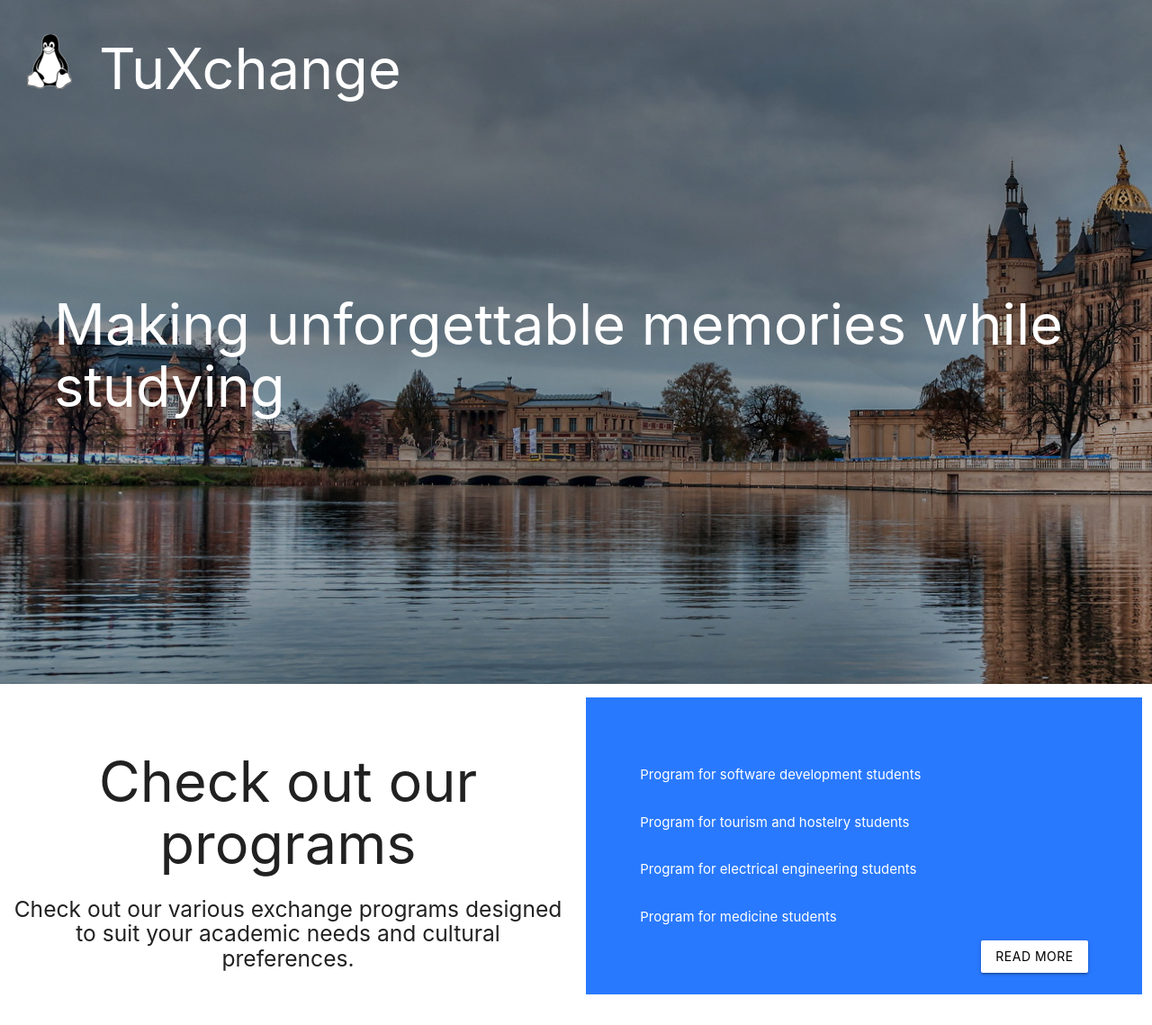
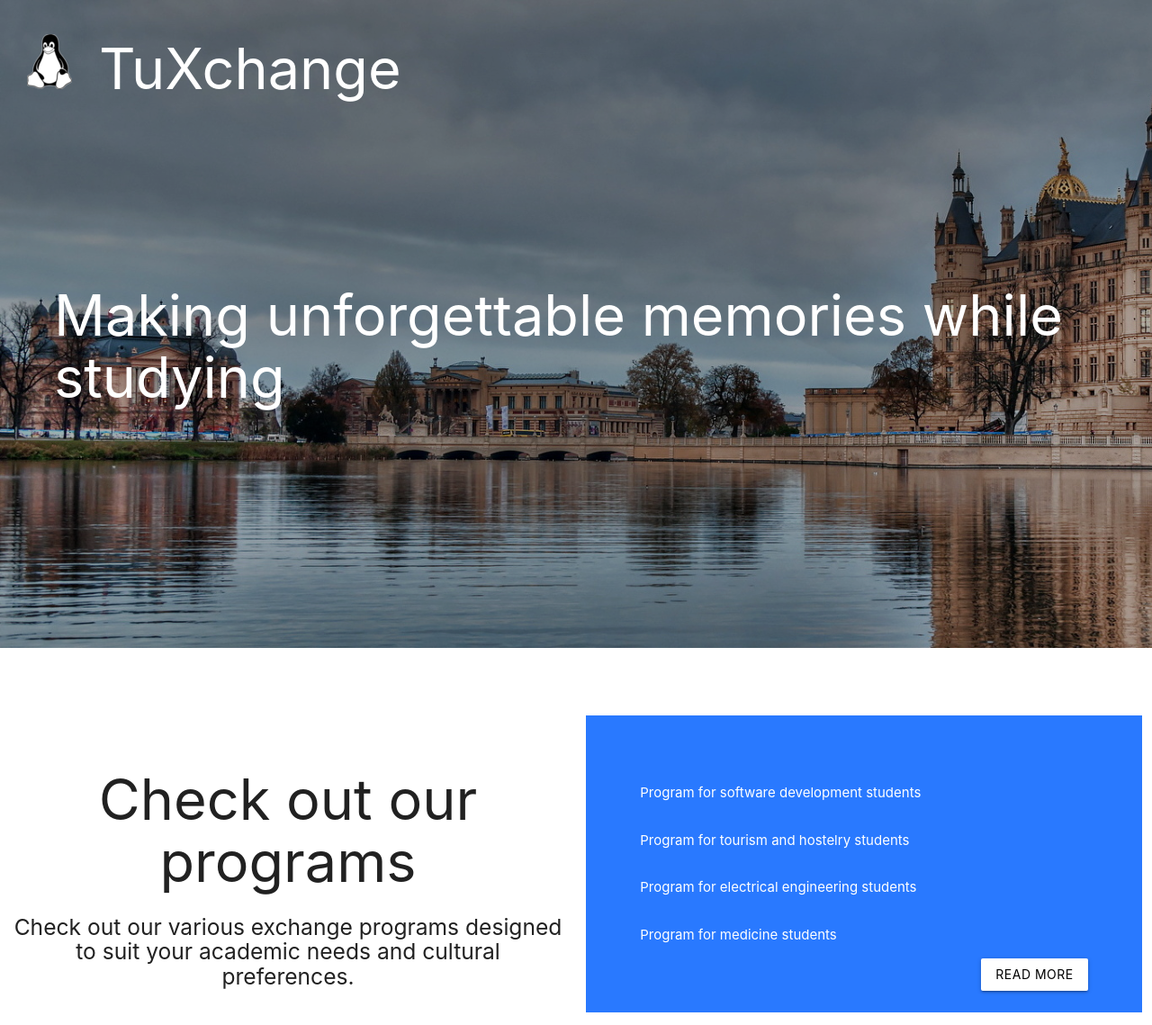
Before and after one commit to nazabucciarelliITEC/tuxchange-materialize, a Flask app: page / in a window 1280 px wide. Shown: the top 1139 px of the page at 90% size. Run offline with Flask 3, Linux system fonts and the light colour scheme; some libraries are stand-ins or nearby versions.

Commit message:
fixing error of routing, and putting some margin on sections of index

```diff
--- a/static/CSS/index_style.css
+++ b/static/CSS/index_style.css
@@ -18,12 +18,15 @@ ul {
     margin:4em auto;
 }
 
+.p-2{
+    padding: 2em;
+}
 /* header section*/
 
 .header-container{
     background-image: url(../images/germany-landscape.jpg);
     background-size: cover;
-    height: 95vh;
+    height: 90vh;
 }
 
 .brand-container{
@@ -54,7 +57,6 @@ ul {
     .programs-list-container ul{
         padding: 4em;
     }
-
 
 /* finish programs section*/
 
--- a/templates/index.html
+++ b/templates/index.html
@@ -17,16 +17,18 @@
 
         <div class="main-title valign-wrapper">
             <h1 class="white-text hide-on-med-and-down">Making unforgettable memories while studying</h1>
-            <h3 class="white-text show-on-medium-and-down hide-on-med-and-up">Making unforgettable memories while studying</h3>
+            <h3 class="white-text show-on-medium-and-down hide-on-med-and-up">Making unforgettable memories while
+                studying</h3>
         </div>
 
     </section>
 
-    <section class="programs-section row valign-wrapper">
+    <section class="programs-section m-y-4 row valign-wrapper">
         <div class="col l6 s12 programs-info-container">
             <h1 class="center-align hide-on-med-and-down">Check out our programs</h1>
             <h3 class="center-align show-on-medium-and-down hide-on-med-and-up">Check out our programs</h3>
-            <h5 class="text-align-center center-align">Check out our various exchange programs designed to suit your academic needs and cultural preferences.
+            <h5 class="text-align-center center-align">Check out our various exchange programs designed to suit your
+                academic needs and cultural preferences.
             </h5>
         </div>
         <div class="col l6 s12 programs-list-container ">
@@ -45,7 +47,7 @@
 
     <div class="carousel carousel-slider white-text">
         {%for country in countries%}
-        <div  class="carousel-item darken" style="background-image: url('{{country.landscape_img}}');">
+        <div class="carousel-item darken" style="background-image: url('{{country.landscape_img}}');">
             <div class="carousel-info left-align">
                 <h1>{{country.name}}</h1>
                 <p>{{country.brief_description}}</p>
@@ -56,7 +58,7 @@
 
     </div>
 
-    <section class="about-us m-y-4 row blue accent-3 white-text">
+    <section class="about-us m-y-4 p-2 row blue accent-3 white-text">
         <div class="col l6 s12 image">
         </div>
         <div class="col l6 s12 valign-wrapper container">
@@ -72,7 +74,7 @@
 
     </section>
 
-    <section class="mentions">
+    <section class="mentions m-y-4">
         <h1 class="container center-align m-y-05 hide-on-med-and-down">Mentions</h1>
         <h4 class="container center-align m-y-05 show-on-medium-and-down hide-on-med-and-up">Mentions</h4>
         <div class="row container">
@@ -140,7 +142,7 @@
 <script>
     document.addEventListener('DOMContentLoaded', function () {
         var elems = document.querySelectorAll('.carousel');
-        var instances = M.Carousel.init(elems,{fullWidth: true,indicators: true});
+        var instances = M.Carousel.init(elems, { fullWidth: true, indicators: true });
     });
 </script>
 {% endblock %}
--- a/templates/layout_footer_nav.html
+++ b/templates/layout_footer_nav.html
@@ -13,7 +13,7 @@
         <ul class="right hide-on-med-and-down">
             <li><a class="black-text" href="/programs">Programs</a></li>
             <li><a class="black-text" href="/inscriptions">Inscriptions</a></li>
-            <li><a class="black-text" href="/about-us">About Us</a></li>
+            <li><a class="black-text" href="/about_us">About Us</a></li>
         </ul>
     </div>
 </nav>
```
Also changed, not shown: app.py (line endings or trailing spaces).
